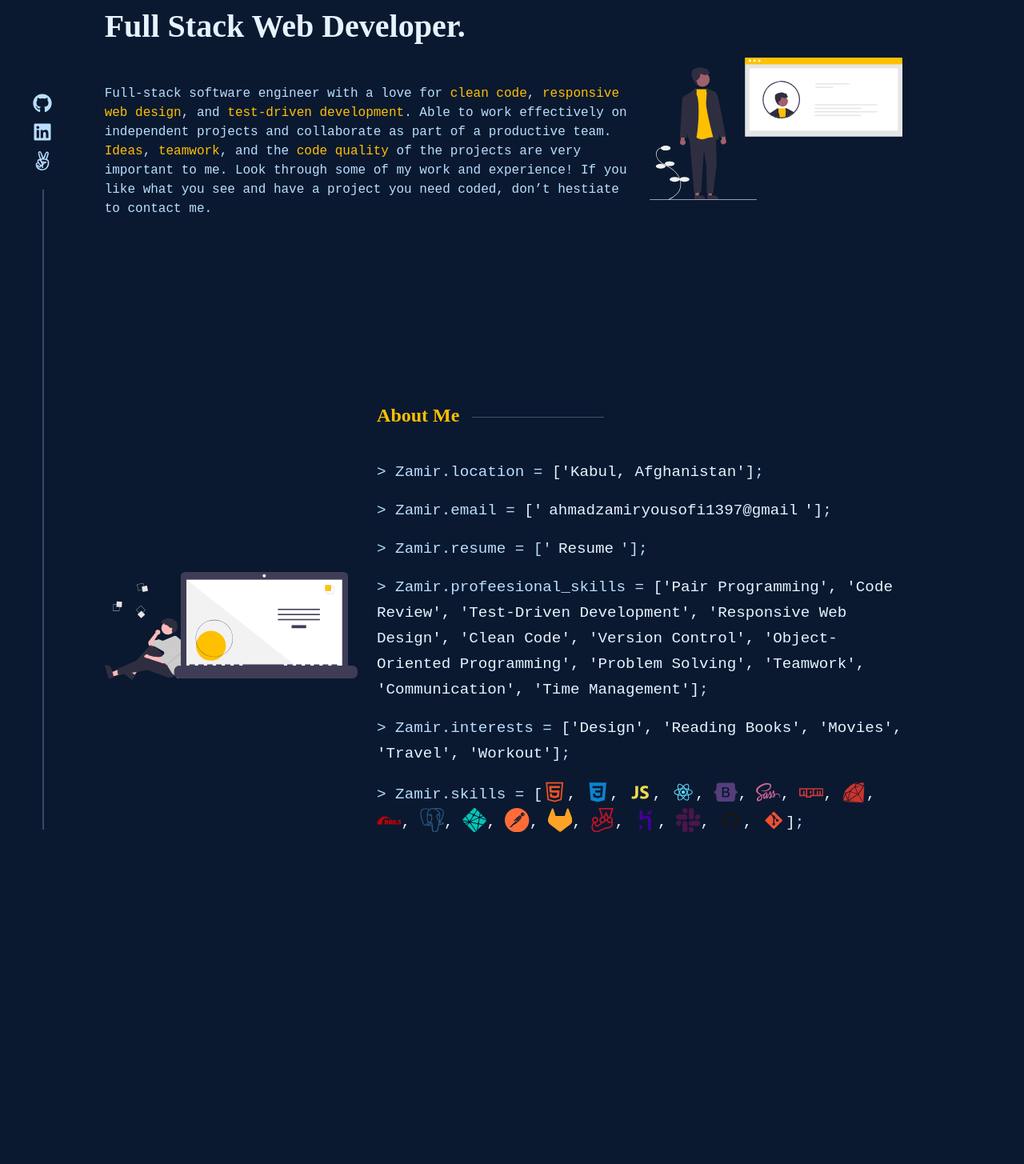
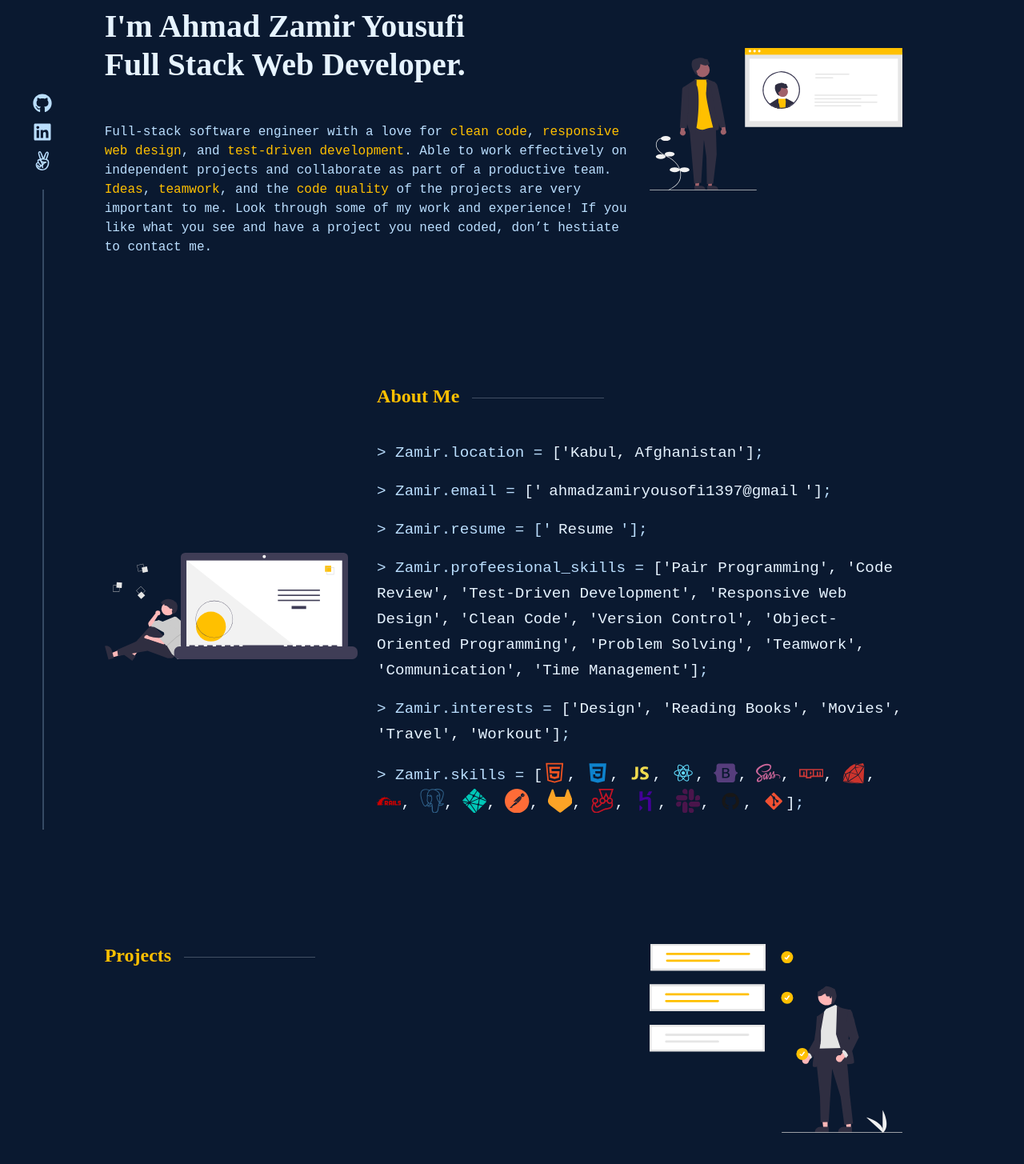
Before and after one commit to ahzamir/my-portfolio, a React (Create React App) app: page / in a window 1280 px wide. Shown: the part 263-1718 px from the top of the page at 80% size. Before the commit the page ends 1323 px from the top, so only its background shows below. Built offline with nearby package versions, Linux system fonts and the light colour scheme; a web font is replaced by a local one.

Commit message:
created the project component with its svg

```diff
--- a/src/App.js
+++ b/src/App.js
@@ -3,6 +3,7 @@ import Navbar from './components/Navbar';
 import SidePanels from './components/SidePanels';
 import Home from './components/pages/Home';
 import About from './components/pages/About';
+import Projects from './components/pages/Projects';
 
 const App = () => (
   <div className="App h-100">
@@ -14,6 +15,7 @@ const App = () => (
       <div className="col-md-11 offset-md-1 h-100 contents pt-5">
         <Home />
         <About />
+        <Projects />
       </div>
     </main>
   </div>
--- a/src/components/pages/About.js
+++ b/src/components/pages/About.js
@@ -14,7 +14,7 @@ import { BsSlack } from 'react-icons/bs';
 import aboutSvg from '../../assets/svgs/about-page.svg';
 
 const About = () => (
-  <section id="about" className="row m-0 pt-5 pb-5 h-100">
+  <section id="about" className="row m-0 pt-5 pb-5">
     <div className="col-md-4 d-none d-md-flex justify-content-center align-items-center">
       <img src={aboutSvg} alt="About" className="img-fluid" />
     </div>
--- a/src/components/pages/Home.js
+++ b/src/components/pages/Home.js
@@ -2,7 +2,7 @@ import React from 'react';
 import homeSvg from '../../assets/svgs/home-page.svg';
 
 const Home = () => (
-  <section id="home" className="row m-0 pt-5 pb-5 h-100">
+  <section id="home" className="row m-0 pt-5 pb-5 mt-md-5 mb-md-5">
     <div className="col-md-8">
       <h2 className="secondary-color mb-4 fw-bold fs-5 font-courier">Hi there!</h2>
       <h1 className="quaternary-color fs-1 fw-bold mb-5">
--- /dev/null
+++ b/src/components/pages/Projects.js
@@ -0,0 +1,18 @@
+import React from 'react';
+import projectsSvg from '../../assets/svgs/projects-page.svg';
+
+const Projects = () => (
+    <section id="home" className="row m-0 pt-5 pb-5 mt-md-5 mb-md-5">
+        <div className="col-md-8">
+            <div className="d-flex mb-4">
+                <h2 className="secondary-color mb-3 fw-bold fs-4">Projects</h2>
+                <hr className="ms-3 w-25" />
+            </div>
+        </div>
+        <div className="col-md-4 d-none d-md-flex justify-content-center align-items-center">
+            <img src={projectsSvg} alt="Home" className="img-fluid" />
+        </div>
+    </section>
+);
+
+export default Projects;
```
